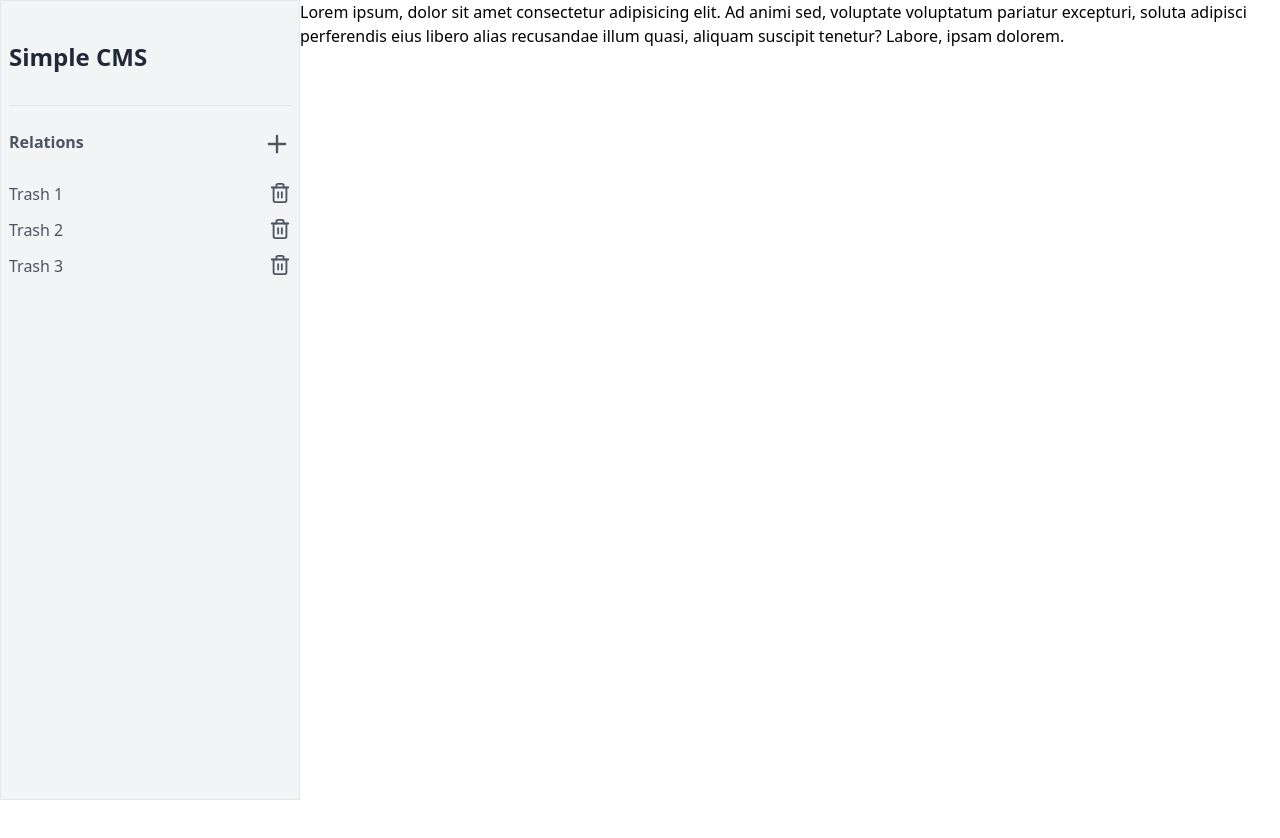
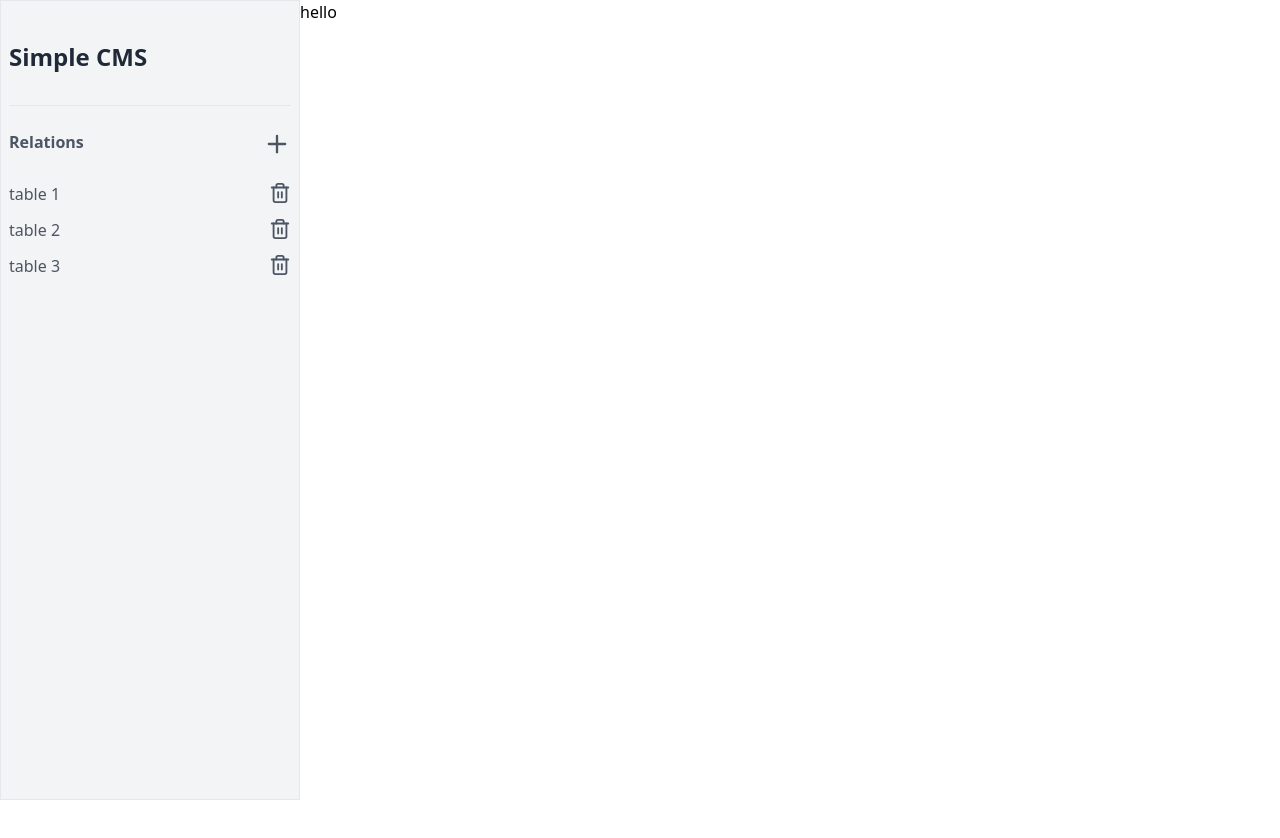
Before and after one commit to Shobhit-Mishra-02/vahan-task, a React (Vite) app in the folder frontend/: page / in a window 1280 px wide. Shown: the top 838 px of the page. After the commit the page ends 800 px from the top, so only its background shows below. Built offline with nearby package versions, Linux system fonts and the light colour scheme.

Commit message:
refactor: refactored the code of navbar

```diff
--- a/frontend/src/App.tsx
+++ b/frontend/src/App.tsx
@@ -1,110 +1,5 @@
-import {
-  ArrowLeftFromLine,
-  ArrowRightFromLine,
-  Plus,
-  Trash2,
-} from "lucide-react";
-import { useState } from "react";
-
 function App() {
-  const [isOpen, setOpen] = useState(false);
-  const toggle = () => {
-    setOpen(!isOpen);
-  };
-
-  return (
-    <div className="flex">
-      <div>
-        <nav
-          className={`fixed top-0 ${
-            isOpen ? "left-0" : "-left-full"
-          } bottom-0 lg:sticky lg:h-[100vh]  divide-y p-2 w-[300px] border bg-gray-100`}
-        >
-          <div className="flex justify-between align-middle py-8">
-            <span className="text-2xl font-semibold text-gray-800">
-              Simple CMS
-            </span>
-            <span
-              onClick={toggle}
-              className="text-gray-600 lg:hidden hover:text-gray-700 cursor-pointer"
-            >
-              <ArrowLeftFromLine />
-            </span>
-          </div>
-          <div className="">
-            <div className="flex justify-between py-6 ">
-              <span className="text-gray-600 font-semibold">Relations</span>
-              <span className="text-gray-600 hover:text-gray-700 cursor-pointer">
-                <Plus size={28} strokeWidth={2} />
-              </span>
-            </div>
-
-            <div className="list-none flex justify-start flex-col gap-3">
-              <li className="flex justify-between">
-                <span
-                  className="text-gray-600 hover:text-gray-700 cursor-pointer
-               "
-                >
-                  Trash 1
-                </span>{" "}
-                <span
-                  className="
-                text-gray-600 hover:text-gray-700 cursor-pointer
-                "
-                >
-                  <Trash2 size={22} />
-                </span>
-              </li>
-              <li className="flex justify-between">
-                <span
-                  className="text-gray-600 hover:text-gray-700 cursor-pointer
-               "
-                >
-                  Trash 2
-                </span>{" "}
-                <span
-                  className="
-                text-gray-600 hover:text-gray-700 cursor-pointer
-                "
-                >
-                  <Trash2 size={22} />
-                </span>
-              </li>
-              <li className="flex justify-between">
-                <span
-                  className="text-gray-600 hover:text-gray-700 cursor-pointer
-               "
-                >
-                  Trash 3
-                </span>{" "}
-                <span
-                  className="
-                text-gray-600 hover:text-gray-700 cursor-pointer
-                "
-                >
-                  <Trash2 size={22} />
-                </span>
-              </li>
-            </div>
-          </div>
-        </nav>
-      </div>
-      <div className="grow">
-        <span
-          onClick={toggle}
-          className="text-gray-600 lg:hidden hover:text-gray-700 cursor-pointer"
-        >
-          <ArrowRightFromLine />
-        </span>
-        <div className="h-[200vh]">
-          Lorem ipsum, dolor sit amet consectetur adipisicing elit. Ad animi
-          sed, voluptate voluptatum pariatur excepturi, soluta adipisci
-          perferendis eius libero alias recusandae illum quasi, aliquam suscipit
-          tenetur? Labore, ipsam dolorem.
-        </div>
-      </div>
-    </div>
-  );
+  return <div>hello</div>;
 }
 
 export default App;
--- /dev/null
+++ b/frontend/src/components/Navbar.tsx
@@ -0,0 +1,61 @@
+import { ArrowLeftFromLine, Plus, Trash2 } from "lucide-react";
+
+function RelationLabel({ name }: { name: string }) {
+  return (
+    <li className="flex justify-between">
+      <span
+        className="text-gray-600 hover:text-gray-700 cursor-pointer
+               "
+      >
+        {name}
+      </span>{" "}
+      <span
+        className="
+                text-gray-600 hover:text-gray-700 cursor-pointer
+                "
+      >
+        <Trash2 size={22} />
+      </span>
+    </li>
+  );
+}
+
+function Navbar({ toggle, isOpen }: { toggle: () => void; isOpen: boolean }) {
+  return (
+    <div>
+      <nav
+        className={`fixed top-0 ${
+          isOpen ? "left-0" : "-left-full"
+        } bottom-0 lg:sticky lg:h-[100vh]  divide-y p-2 w-[300px] border bg-gray-100`}
+      >
+        <div className="flex justify-between align-middle py-8">
+          <span className="text-2xl font-semibold text-gray-800">
+            Simple CMS
+          </span>
+          <span
+            onClick={toggle}
+            className="text-gray-600 lg:hidden hover:text-gray-700 cursor-pointer"
+          >
+            <ArrowLeftFromLine />
+          </span>
+        </div>
+        <div className="">
+          <div className="flex justify-between py-6 ">
+            <span className="text-gray-600 font-semibold">Relations</span>
+            <span className="text-gray-600 hover:text-gray-700 cursor-pointer">
+              <Plus size={28} strokeWidth={2} />
+            </span>
+          </div>
+
+          <div className="list-none flex justify-start flex-col gap-3">
+            <RelationLabel name="table 1" />
+            <RelationLabel name="table 2" />
+            <RelationLabel name="table 3" />
+          </div>
+        </div>
+      </nav>
+    </div>
+  );
+}
+
+export default Navbar;
--- a/frontend/src/main.tsx
+++ b/frontend/src/main.tsx
@@ -1,10 +1,36 @@
-import React from 'react'
-import ReactDOM from 'react-dom/client'
-import App from './App.tsx'
-import './index.css'
+import React, { useState } from "react";
+import ReactDOM from "react-dom/client";
+import App from "./App.tsx";
+import "./index.css";
+import Navbar from "./components/Navbar.tsx";
+import { ArrowRightFromLine } from "lucide-react";
 
-ReactDOM.createRoot(document.getElementById('root')!).render(
+const CustomeRoot = () => {
+  const [isOpen, setOpen] = useState(false);
+
+  const toggle = () => {
+    setOpen(!isOpen);
+  };
+
+  return (
+    <div className="flex">
+      <Navbar toggle={toggle} isOpen={isOpen} />
+      <div className="grow">
+        <span
+          onClick={toggle}
+          className="text-gray-600 lg:hidden hover:text-gray-700 cursor-pointer"
+        >
+          {" "}
+          <ArrowRightFromLine />
+        </span>
+        <App />
+      </div>
+    </div>
+  );
+};
+
+ReactDOM.createRoot(document.getElementById("root")!).render(
   <React.StrictMode>
-    <App />
-  </React.StrictMode>,
-)
+    <CustomeRoot />
+  </React.StrictMode>
+);
```
